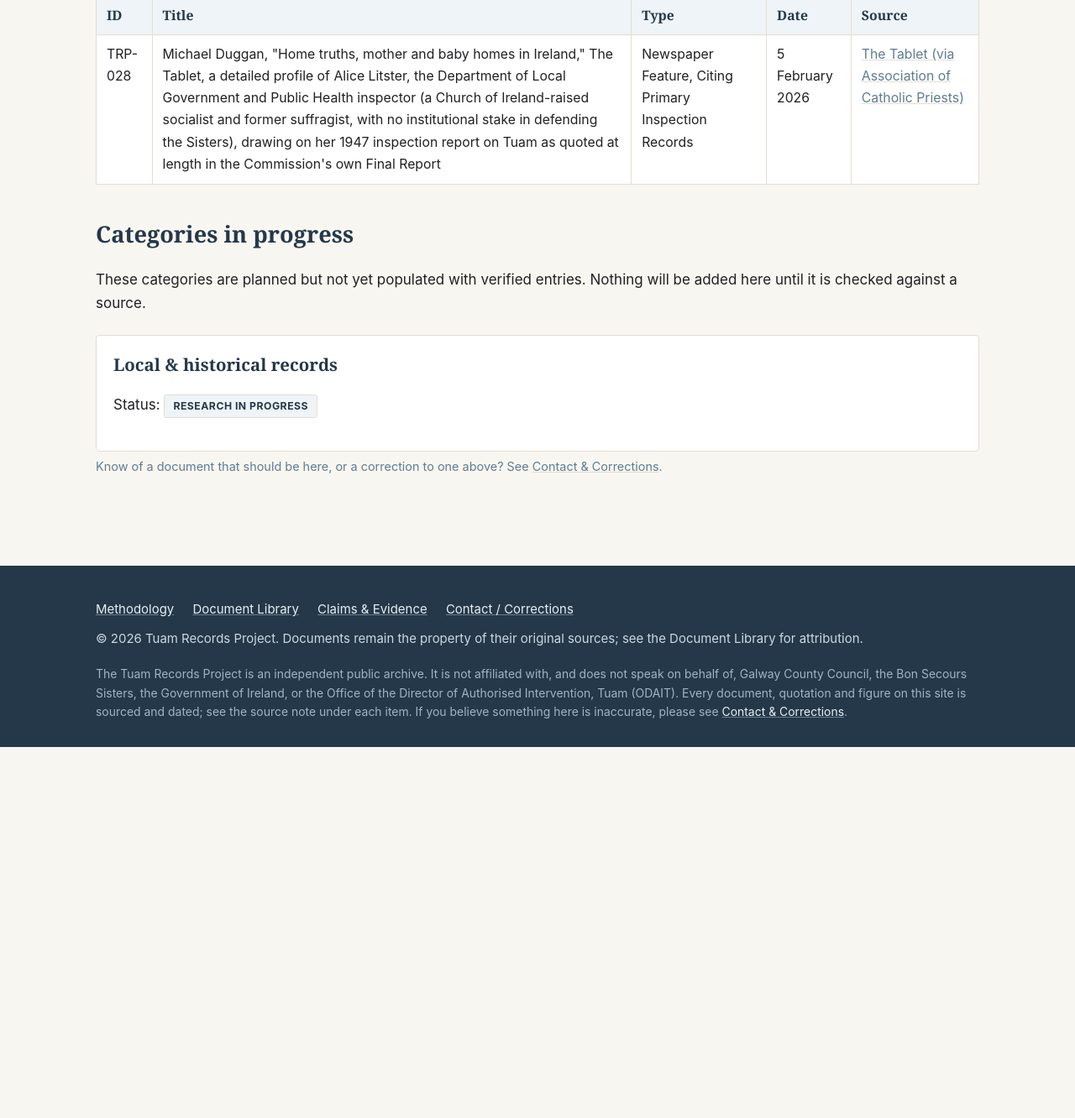
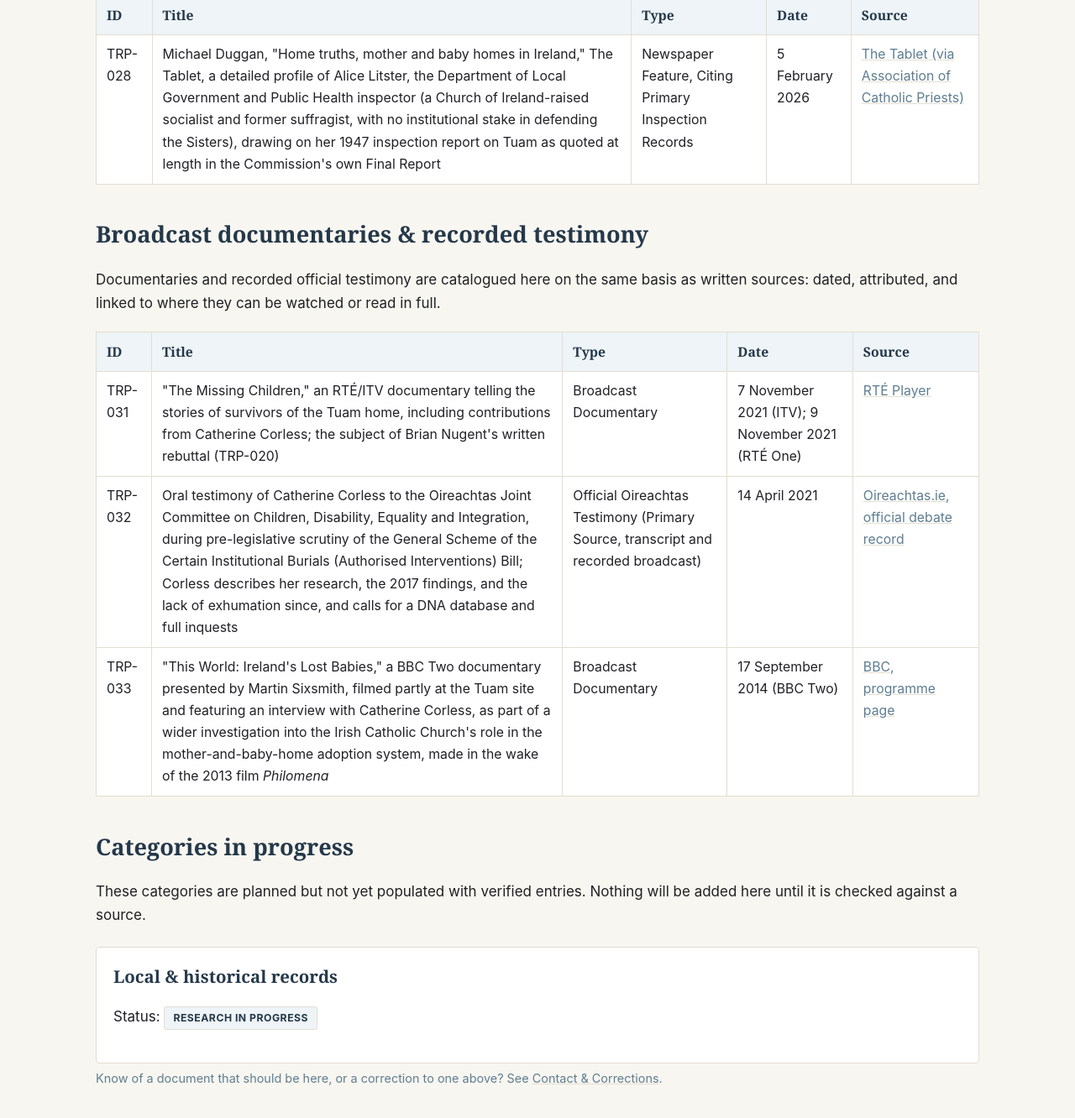
Before and after one commit to Frankytyrone/tuam-records-project, a Jekyll site: the page built from documents.html, in a window 1280 px wide and 1400 px high, scrolled down 5870 px. Shown: the top 1332 px of the window at 84% size. Built offline with Jekyll 4.4.1, drawn with Linux system fonts in a browser that asks for light colours; some web fonts are replaced; before the commit the page ends 6760 px from its top, so only the background shows below that.

Commit message:
Add broadcast documentaries and Oireachtas testimony as catalogued sources
Three new dated, sourced entries in a new 'Broadcast documentaries and
recorded testimony' section of the document library: TRP-031 (The
Missing Children, RTE/ITV, 2021), TRP-032 (Catherine Corless's own
oral testimony to the Oireachtas Joint Committee, 14 April 2021,
linked to the official oireachtas.ie transcript), and TRP-033 (BBC's
Ireland's Lost Babies, September 2014). Matching Timeline entries
added, and TRP-031 cross-referenced into the existing Nugent claims
entry it responds to.

Co-authored-by: Cursor <cursoragent@cursor.com>

```diff
--- a/claims.html
+++ b/claims.html
@@ -358,7 +358,7 @@ description: >-
         <dd>Brian Nugent, an independent researcher and self-published author, in his self-published book <em>@tuambabies: A critical look at the Tuam Children's Home scandal</em> (Lulu.com, first published 2015); repeated in a broadcast interview carried by Gript Media on 30 July 2019, and in public talks, including one in Tuam in 2019 reported by the Avondhu Newspaper.</dd>
 
         <dt>Relevant source documents</dt>
-        <dd>Brian Nugent, <em>@tuambabies</em> and 2019 broadcast interview (Document Library, TRP-016, TRP-017); Fifth Interim Report of the Mother and Baby Homes Commission of Investigation, 15 March 2019, paragraphs 8.109&ndash;8.139 (TRP-004); Avondhu Newspaper account of Nugent's 2019 Tuam talk.</dd>
+        <dd>Brian Nugent, <em>@tuambabies</em> and 2019 broadcast interview (Document Library, TRP-016, TRP-017); Fifth Interim Report of the Mother and Baby Homes Commission of Investigation, 15 March 2019, paragraphs 8.109&ndash;8.139 (TRP-004); Avondhu Newspaper account of Nugent's 2019 Tuam talk; "The Missing Children," the 2021 RT&Eacute;/ITV documentary Nugent's review responds to (TRP-031).</dd>
 
         <dt>Exact source wording</dt>
         <dd>
--- a/documents.html
+++ b/documents.html
@@ -276,6 +276,35 @@ description: >-
       </tr>
     </table>
 
+    <h2>Broadcast documentaries &amp; recorded testimony</h2>
+    <p>Documentaries and recorded official testimony are catalogued here on the same basis as written sources: dated, attributed, and linked to where they can be watched or read in full.</p>
+    <table class="evidence-table">
+      <tr>
+        <th>ID</th><th>Title</th><th>Type</th><th>Date</th><th>Source</th>
+      </tr>
+      <tr>
+        <td>TRP-031</td>
+        <td>"The Missing Children," an RTÉ/ITV documentary telling the stories of survivors of the Tuam home, including contributions from Catherine Corless; the subject of Brian Nugent's written rebuttal (TRP-020)</td>
+        <td>Broadcast Documentary</td>
+        <td>7 November 2021 (ITV); 9 November 2021 (RT&Eacute; One)</td>
+        <td><a href="https://www.rte.ie/player/movie/the-missing-children/240535592138" target="_blank" rel="noopener">RT&Eacute; Player</a></td>
+      </tr>
+      <tr>
+        <td>TRP-032</td>
+        <td>Oral testimony of Catherine Corless to the Oireachtas Joint Committee on Children, Disability, Equality and Integration, during pre-legislative scrutiny of the General Scheme of the Certain Institutional Burials (Authorised Interventions) Bill; Corless describes her research, the 2017 findings, and the lack of exhumation since, and calls for a DNA database and full inquests</td>
+        <td>Official Oireachtas Testimony (Primary Source, transcript and recorded broadcast)</td>
+        <td>14 April 2021</td>
+        <td><a href="https://www.oireachtas.ie/en/debates/debate/joint_committee_on_children_disability_equality_and_integration/2021-04-14/3/" target="_blank" rel="noopener">Oireachtas.ie, official debate record</a></td>
+      </tr>
+      <tr>
+        <td>TRP-033</td>
+        <td>"This World: Ireland's Lost Babies," a BBC Two documentary presented by Martin Sixsmith, filmed partly at the Tuam site and featuring an interview with Catherine Corless, as part of a wider investigation into the Irish Catholic Church's role in the mother-and-baby-home adoption system, made in the wake of the 2013 film <em>Philomena</em></td>
+        <td>Broadcast Documentary</td>
+        <td>17 September 2014 (BBC Two)</td>
+        <td><a href="https://www.bbc.co.uk/programmes/b04j362d" target="_blank" rel="noopener">BBC, programme page</a></td>
+      </tr>
+    </table>
+
     <h2>Categories in progress</h2>
     <p>These categories are planned but not yet populated with verified entries. Nothing will be added here until it is checked against a source.</p>
     <div class="card-grid">
```
Also changed, not shown: AGENTS.md (+1 -0 lines), timeline.html (+21 -0 lines).
